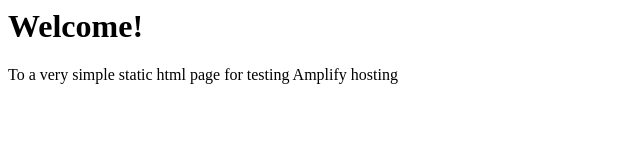
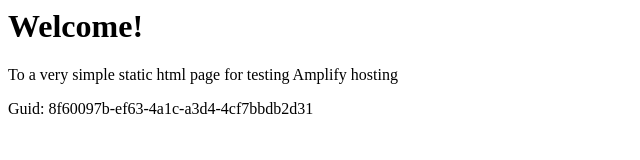
Before and after one commit to aws-aemilia-lhr/Github-PR-Commit-Integration-Test-DoNotTouch-Gith-P5X5MO5I-v1-prod-eu-west-2, a website: page src/index.html in a window 1280 px wide. Shown: the whole page, without its empty margins (0-640 px from the left). Drawn offline with Linux system fonts and the light colour scheme.

Commit message:
commit from integ tests

```diff
--- a/src/index.html
+++ b/src/index.html
@@ -1,3 +1,5 @@
+
+
 <html lang="en">
 
 <head>
@@ -10,6 +12,6 @@
 <body>
     <h1>Welcome!</h1>
     <p>To a very simple static html page for testing Amplify hosting</p>
-</body>
+    <p>Guid: 8f60097b-ef63-4a1c-a3d4-4cf7bbdb2d31</p></body>
 
 </html>
```
